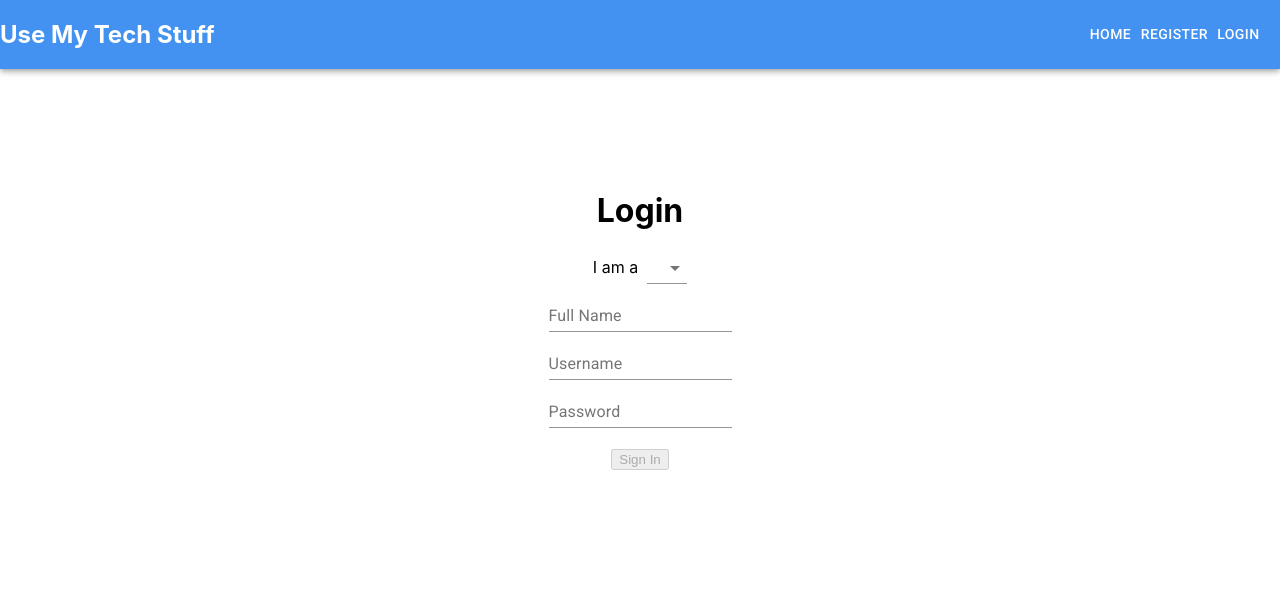
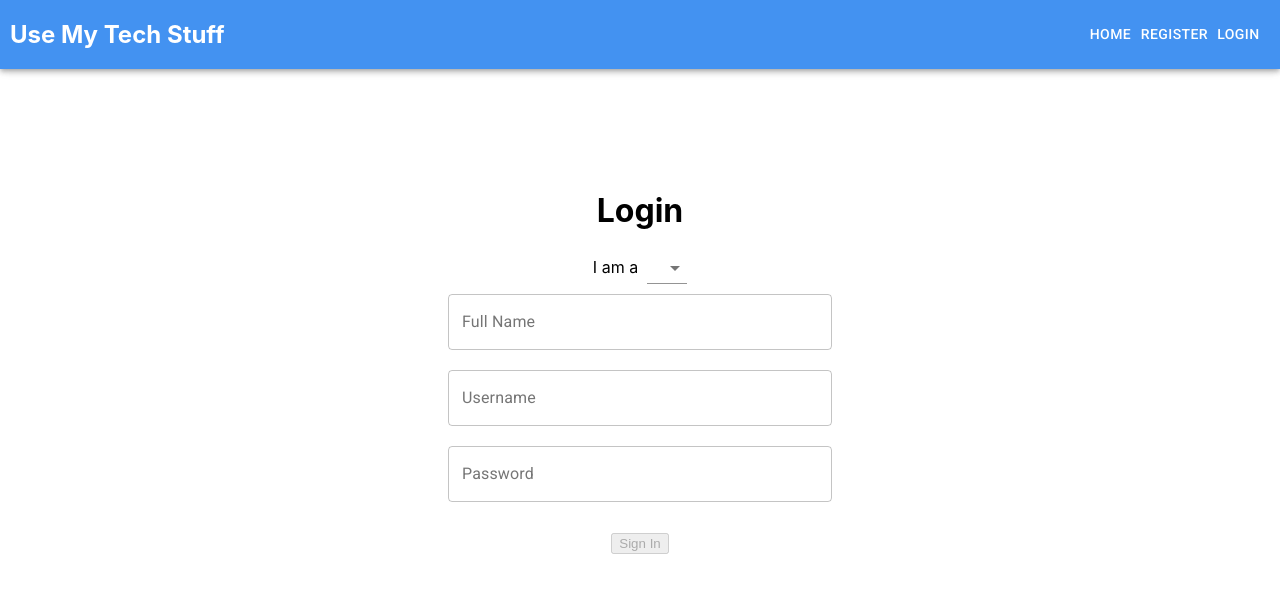
Before and after one commit to bw-tech-stuff-2/front-end, a React (Create React App) app in the folder rent-my-tech/: page /login in a window 1280 px wide. Shown: the top 592 px of the page. Built offline with nearby package versions, Linux system fonts and the light colour scheme.

Commit message:
slight style change and home redirect to landing

```diff
--- a/rent-my-tech/src/App.js
+++ b/rent-my-tech/src/App.js
@@ -35,18 +35,22 @@ const StyledButton = styled(Button)`
   width: 10%;
 `;
 
+const StyledH2 = styled.h2`
+  margin-left: 10px;
+`;
+
 function App() {
   return (
     <div>
       <Route exact path="/">
         <StyledAppBar>
-          <h2>Use My Tech Stuff</h2>
+          <StyledH2>Use My Tech Stuff</StyledH2>
           <div>
             <StyledButton
-              component={NavLink}
+              target="_blank"
               color="inherit"
               className="homeLink"
-              to="/"
+              href="https://practical-visvesvaraya-6e178e.netlify.app/"
             >
               Home
           </StyledButton>
@@ -71,7 +75,7 @@ function App() {
       </Route>
       <Route path="/register">
         <StyledAppBar>
-          <h2>Use My Tech Stuff</h2>
+          <StyledH2>Use My Tech Stuff</StyledH2>
           <div>
             <StyledButton
               component={NavLink}
@@ -105,7 +109,7 @@ function App() {
       </Route>
       <Route path="/login">
         <StyledAppBar>
-          <h2>Use My Tech Stuff</h2>
+          <StyledH2>Use My Tech Stuff</StyledH2>
           <div>
             <StyledButton
               component={NavLink}
--- a/rent-my-tech/src/components/LoginForm.js
+++ b/rent-my-tech/src/components/LoginForm.js
@@ -4,7 +4,13 @@ import * as yup from "yup";
 import LoginFormSchema from "../validation/LoginFormSchema";
 import axios from "axios";
 import { Select, TextField } from "@material-ui/core";
+import styled from "styled-components";
 // import Button from "@material-ui/core/Button";
+
+const StyledTextField = styled(TextField)`
+    width: 30%;
+    margin: 10px 0;
+`;
 
 const LoginForm = (props) => {
 
@@ -86,11 +92,11 @@ const LoginForm = (props) => {
                 </Select>
             </label>
             <div>{loginFormErrors.userType}</div>
-            <TextField type="text" value={userValues.fullName} onChange={onLoginInputChange} name="fullName" label="Full Name"></TextField>
+            <StyledTextField type="text" value={userValues.fullName} onChange={onLoginInputChange} name="fullName" label="Full Name" variant="outlined"></StyledTextField>
             <div>{loginFormErrors.fullName}</div>
-            <TextField type="text" value={userValues.username} onChange={onLoginInputChange} name="username" label="Username"></TextField>
+            <StyledTextField type="text" value={userValues.username} onChange={onLoginInputChange} name="username" label="Username" variant="outlined"></StyledTextField>
             <div>{loginFormErrors.username}</div>
-            <TextField type="password" value={userValues.password} onChange={onLoginInputChange} name="password" label="Password"></TextField>
+            <StyledTextField type="password" value={userValues.password} onChange={onLoginInputChange} name="password" label="Password" variant="outlined"></StyledTextField>
             <div>{loginFormErrors.password}</div>
             <br></br>
             <button disabled={disabled} className="submit" variant="contained" color="primary">Sign In</button>
--- a/rent-my-tech/src/components/SignupForm.js
+++ b/rent-my-tech/src/components/SignupForm.js
@@ -3,7 +3,14 @@ import axios from "axios";
 import SignupFormSchema from "../validation/SignupFormSchema";
 import * as yup from "yup";
 import { Select, TextField } from "@material-ui/core";
+import { useHistory } from "react-router-dom"
 // import Button from "@material-ui/core/Button";
+import styled from "styled-components"
+
+const StyledTextField = styled(TextField)`
+    width: 30%;
+    margin: 10px 0;
+`;
 
 const SignupForm = (props) => {
 
@@ -26,6 +33,8 @@ const SignupForm = (props) => {
     const [userValues, setUserValues] = useState(initialUserValues);
     const [disabled, setDisabled] = useState(initialDisabled);
     const [token, setToken] = useState("");
+    const history = useHistory();
+    const { push } = history;
 
     const postNewUser = newUser => {
         let postUser = {
@@ -81,6 +90,7 @@ const SignupForm = (props) => {
             userType: userValues.userType.trim(),
         }
         postNewUser(newUser);
+        push("/login");
     }
 
     useEffect(() => {
@@ -101,13 +111,13 @@ const SignupForm = (props) => {
                 </Select>
             </label>
             <div>{signupFormErrors.userType}</div>
-            <TextField value={userValues.fullName} name="fullName" onChange={onSignupInputChange} label="Full Name"></TextField>
+            <StyledTextField value={userValues.fullName} name="fullName" onChange={onSignupInputChange} label="Full Name" variant="outlined"></StyledTextField>
             <div>{signupFormErrors.fullName}</div>
-            <TextField value={userValues.username} onChange={onSignupInputChange} name="username" label="Username"></TextField>
+            <StyledTextField value={userValues.username} onChange={onSignupInputChange} name="username" label="Username" variant="outlined"></StyledTextField>
             <div>{signupFormErrors.username}</div>
-            <TextField type="password" value={userValues.password} onChange={onSignupInputChange} name="password" label="Password"></TextField>
+            <StyledTextField type="password" value={userValues.password} onChange={onSignupInputChange} name="password" label="Password" variant="outlined"></StyledTextField>
             <div>{signupFormErrors.password}</div>
-            <TextField value={userValues.email} onChange={onSignupInputChange} name="email" label="Email"></TextField>
+            <StyledTextField value={userValues.email} onChange={onSignupInputChange} name="email" label="Email" variant="outlined"></StyledTextField>
             <div>{signupFormErrors.email}</div>
             <br></br>
             <button disabled={disabled} className="submit" variant="contained" color="primary">Register</button>
```
